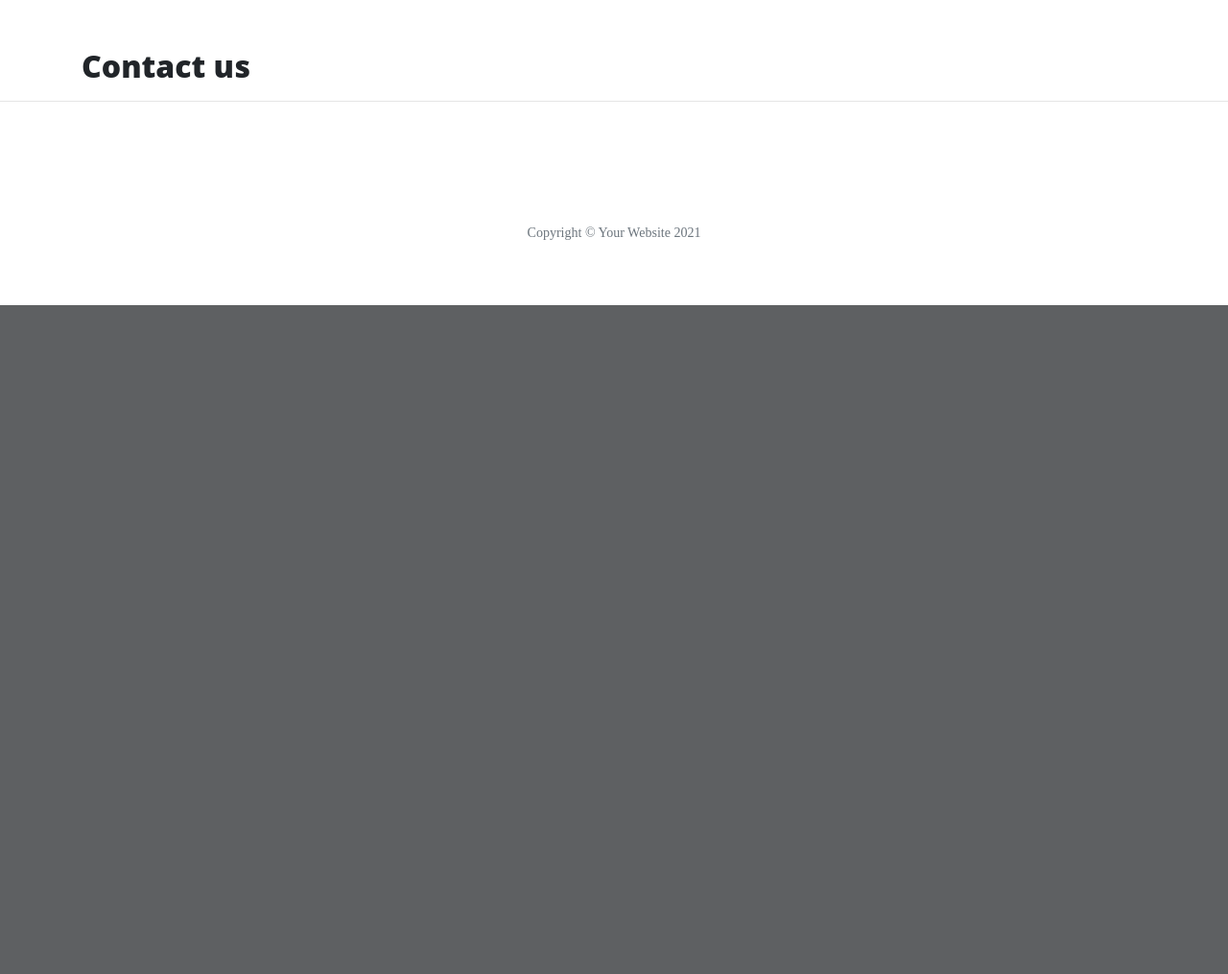
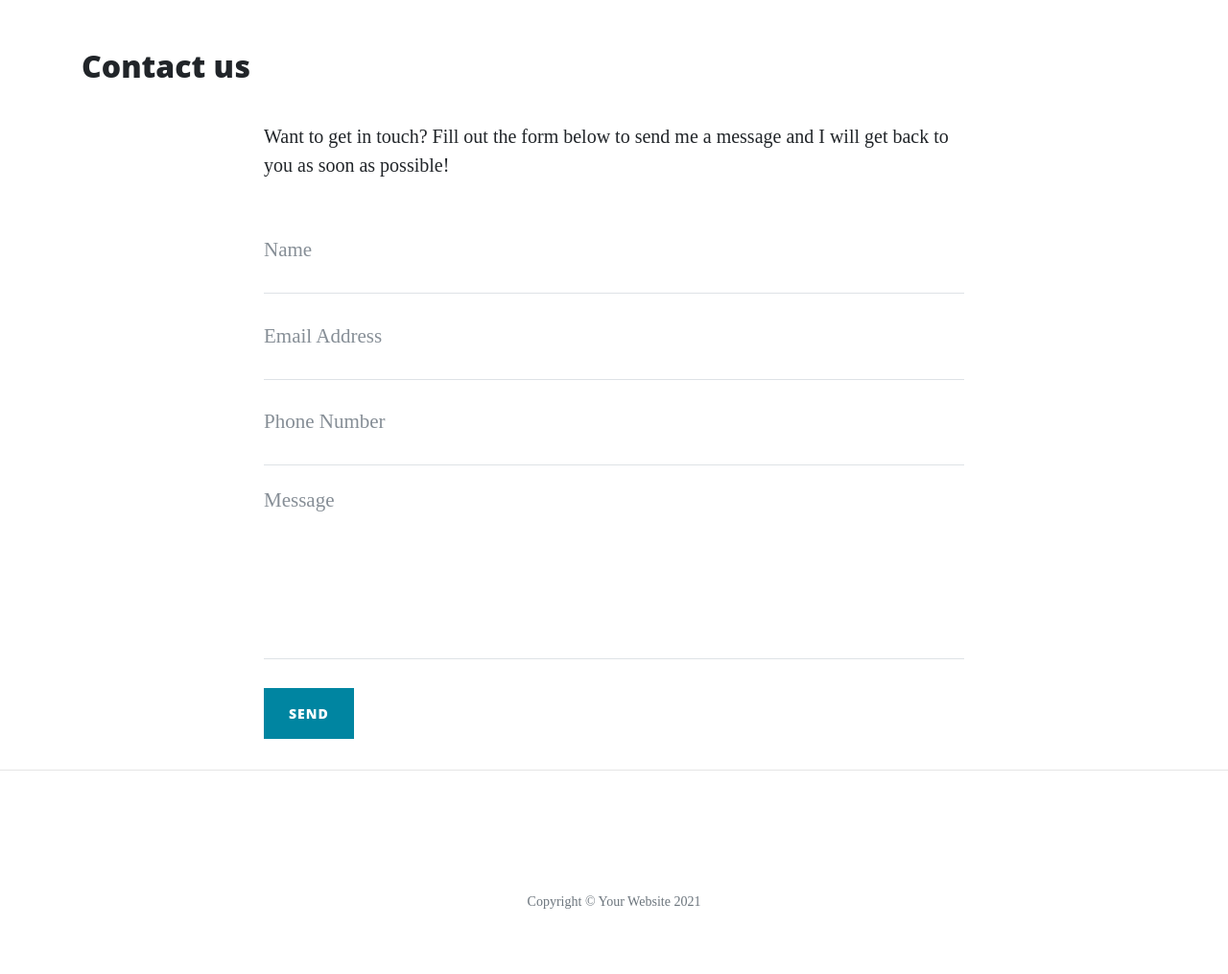
Before and after one commit to mmmangooo/Python-CI, a Flask app: page /contact in a window 1280 px wide. Shown: the part 628-1643 px from the top of the page at 96% size. Before the commit the page ends 946 px from the top, so only its background shows below. Run offline with Flask 2, Linux system fonts and the light colour scheme; some libraries are stand-ins or nearby versions.

Commit message:
Added members pages and contact form with backend functionality

```diff
--- a/run.py
+++ b/run.py
@@ -1,9 +1,11 @@
 import os
 import json
-from flask import Flask, render_template
+from flask import Flask, render_template, request, flash
+if os.path.exists("env.py"):
+    import env
 
 app = Flask(__name__)
-
+app.secret_key = os.environ.get("SECRET_KEY")
 
 @app.route("/")
 def index():
@@ -18,8 +20,22 @@ def about():
     return render_template("about.html", page_title="About", company=data)
 
 
-@app.route("/contact")
+@app.route("/about/<member_name>")
+def about_member(member_name):
+    member = {}
+    with open("data/company.json", "r") as json_data:
+        data = json.load(json_data)
+        for obj in data:
+            if obj["url"] == member_name:
+                member = obj
+    return render_template("member.html", member=member)
+
+
+@app.route("/contact", methods=["GET", "POST"])
 def contact():
+    if request.method == "POST":
+        flash("Thanks {}, we have recieved your message!".format(
+            request.form.get("name")))
     return render_template("contact.html", page_title="Contact us")
 
 
--- a/static/css/style.css
+++ b/static/css/style.css
@@ -5,3 +5,11 @@
 .about-img {
     max-width: 100%;
 }
+
+.form-feedback {
+    font-size: 1.5rem;
+    color: #990223;
+    font-family: Arial, Helvetica, sans-serif;
+    list-style: none;
+    margin: 2rem 0 0;
+}
--- a/templates/about.html
+++ b/templates/about.html
@@ -19,7 +19,7 @@
             {% if loop.index % 2 !=0 %}
 
             <div class="col-md-7">
-                <h3>{{ loop.index }}. {{member.name}}</h3>
+                <h3><a href="/about/{{ member.url }}">{{ loop.index }}. {{member.name}}</a></h3>
                 <p>{{ member.description }}</p>
             </div>
             <div class="col-md-5">
@@ -32,7 +32,7 @@
                 <img class="about-img" src="{{ member.image_source }}" alt="" class="featurerette-image image-responsive">
             </div>
              <div class="col-md-7">
-                <h3>{{ loop.index }}. {{member.name}}</h3>
+                <h3><a href="/about/{{ member.url }}">{{ loop.index }}. {{member.name}}</a></h3>
                 <p>{{ member.description }}</p>
             </div>
 
--- a/templates/contact.html
+++ b/templates/contact.html
@@ -1,4 +1,56 @@
 {% extends "base.html" %}
 {% block content %}
     <h2>{{ page_title}}</h2>
+
+    <div class="row">
+		<div class="col-lg-8 col-md-10 mx-auto">
+
+            {% with messages = get_flashed_messages() %}
+                {% if messages %}
+                    <ul class="flashes">
+                        {% for message in messages %}
+                            <li class="form-feedback">{{ message }}</li>
+                        {% endfor %}
+                    </ul>
+                {% endif %}
+            {% endwith %}
+
+			<p>Want to get in touch? Fill out the form below to send me a message and I will get back to you as soon as possible!</p>
+			<form method="POST" name="sentMessage" id="contactForm" novalidate>
+				<div class="control-group">
+					<div class="form-group floating-label-form-group controls">
+						<label>Name</label>
+						<input type="text" class="form-control" placeholder="Name" name="name" id="name" required data-validation-required-message="Please enter your name.">
+						<p class="help-block text-danger"></p>
+					</div>
+				</div>
+				<div class="control-group">
+					<div class="form-group floating-label-form-group controls">
+						<label>Email Address</label>
+						<input type="email" class="form-control" placeholder="Email Address" name="email" id="email" required data-validation-required-message="Please enter your email address.">
+						<p class="help-block text-danger"></p>
+					</div>
+				</div>
+				<div class="control-group">
+					<div class="form-group col-xs-12 floating-label-form-group controls">
+						<label>Phone Number</label>
+						<input type="tel" class="form-control" placeholder="Phone Number" name="phone" id="phone" required data-validation-required-message="Please enter your phone number.">
+						<p class="help-block text-danger"></p>
+					</div>
+				</div>
+				<div class="control-group">
+					<div class="form-group floating-label-form-group controls">
+						<label>Message</label>
+						<textarea rows="5" class="form-control" placeholder="Message" name="message" id="message" required data-validation-required-message="Please enter a message."></textarea>
+						<p class="help-block text-danger"></p>
+					</div>
+				</div>
+				<br>
+				<div id="success"></div>
+				<div class="form-group">
+					<button type="submit" class="btn btn-primary" id="sendMessageButton">Send</button>
+				</div>
+			</form>
+		</div>
+	</div>
 {% endblock %}
```
Also changed, not shown: data/company.json (+26 -13 lines), templates/member.html (added, +15 -0 lines), 1 other file.
